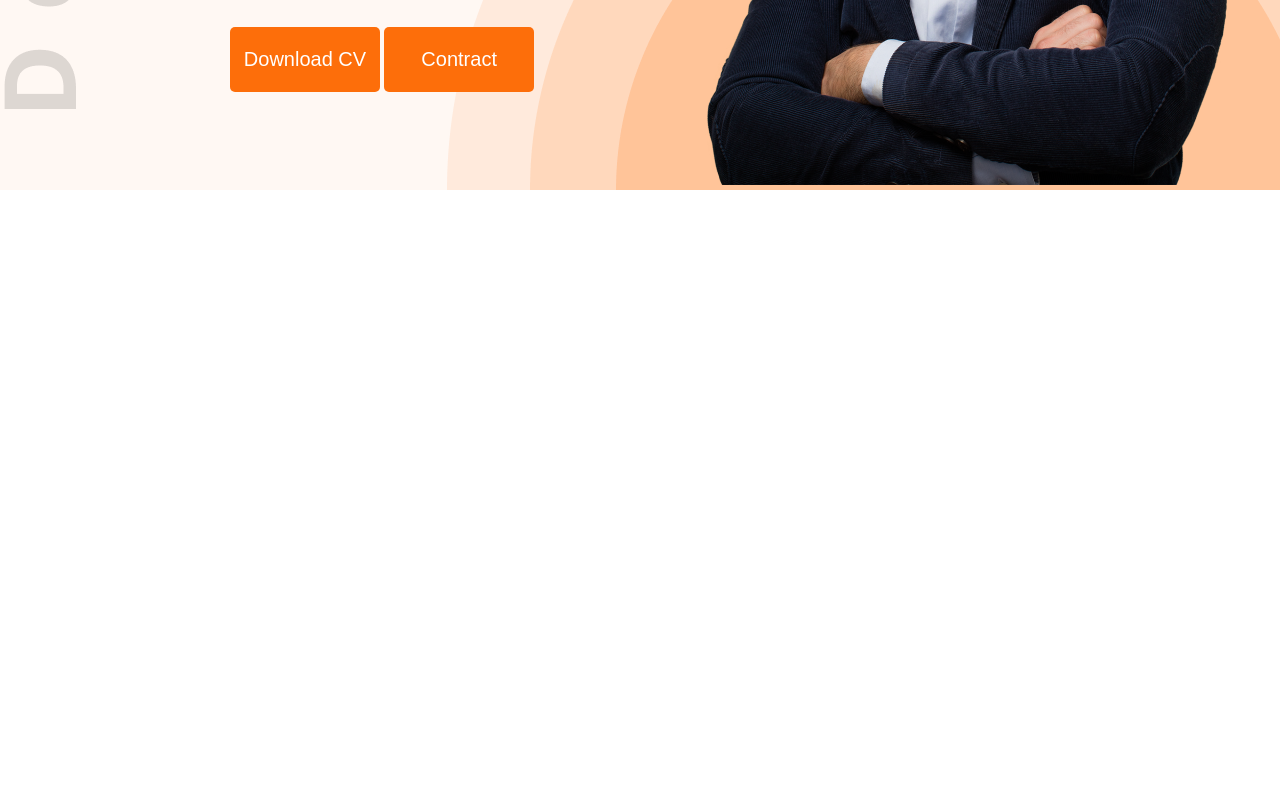
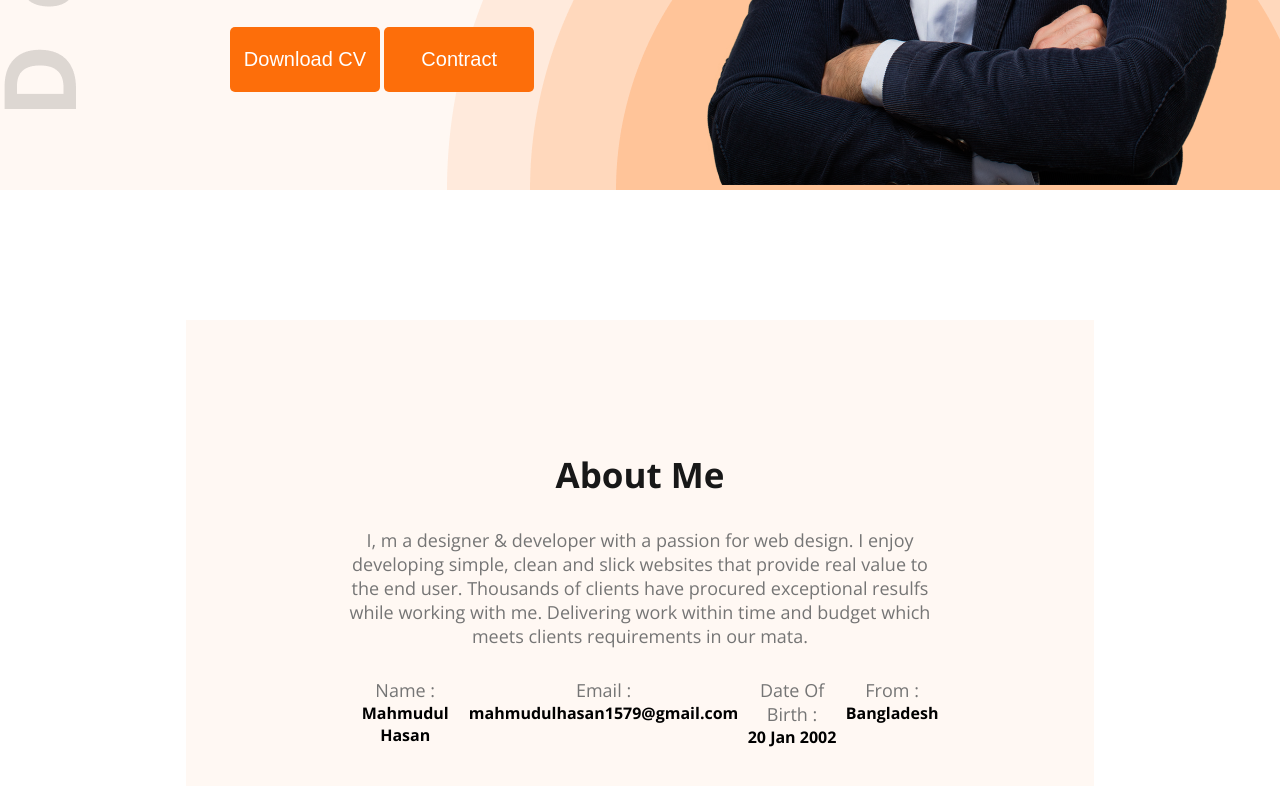
Before and after one commit to mahmudul-miraj/my-portfolio, a plain HTML site: page index.html in a window 1280 px wide. Shown: the part 654-1440 px from the top of the page. Before the commit the page ends 844 px from the top, so only its background shows below. Drawn offline with nearby package versions, Linux system fonts and the light colour scheme.

Commit message:
added information

```diff
--- a/index.html
+++ b/index.html
@@ -29,7 +29,8 @@
           <h2>Hi, I am</h2>
           <h1>Mary Hardy</h1>
           <p>
-                Shot what able cold new see hold.Friendly as an betrayed formerly he. Morning because as to society behaved moments.
+            Shot what able cold new see hold.Friendly as an betrayed formerly
+            he. Morning because as to society behaved moments.
           </p>
           <div>
             <button class="btn">Download CV</button>
@@ -37,14 +38,42 @@
           </div>
         </div>
         <div class="banner-img">
-                <img src="images/hardy.png" alt="">
-
+          <img src="images/hardy.png" alt="" />
         </div>
       </section>
 
     </header>
-
-
+    <section id="information">
+        <div class="info-container">
+          <div class="section-heading">
+            <h2>About Me</h2>
+          <p>
+            I, m a designer & developer with a passion for web design. I enjoy
+            developing simple, clean and slick websites that provide real value
+            to the end user. Thousands of clients have procured exceptional
+            resulfs while working with me. Delivering work within time and
+            budget which meets clients requirements in our mata.
+          </p>
+          <div class="section-info">
+            <div class="info-card">
+                <p>Name :</p>
+                <h4>Mahmudul Hasan</h4>
+            </div>
+            <div class="info-card">
+                <p>Email :</p>
+                <h4>mahmudulhasan1579@gmail.com</h4>
+            </div>
+            <div class="info-card">
+                <p>Date Of Birth :</p>
+                <h4>20 Jan 2002</h4>
+            </div>
+            <div class="info-card">
+                <p>From :</p>
+                <h4>Bangladesh</h4>
+            </div>
+          </div>
+          </div>
+        </div>
+      </section>
   </body>
-
 </html>
--- a/styles/portfolio.css
+++ b/styles/portfolio.css
@@ -96,3 +96,42 @@ nav .style a{
     max-width: 584px;
     vertical-align: middle;
 }
+#information{
+    padding-top: 130px;
+}
+#information .info-container{
+    width: 71%;
+    max-width: 1140px;
+    margin: 0 auto;
+    /* border: 1px solid red  ; */
+    padding: 131px 156px;
+    background-color: #FFF8F3;
+    text-align: center;
+}
+.section-heading h2{
+    font-size: 35px;
+    font-weight: bold;
+    color: #181818;
+    text-align: center;
+    margin-bottom: 30px;
+}
+.section-heading p{
+    font-size: 18px;
+    color: #757575;
+
+}
+.section-info{
+    display: flex;
+    justify-content: space-around;
+    padding-top: 30px;
+}
+.section-info.info-card p{
+    color: #757575;
+    font-size: 20px;
+
+}
+.section-info.info-card h4{
+    color: #474747;
+    font-size: 20px;
+    font-weight: bold;
+}
```
Lines whose indentation alone changed are shown as unchanged.
